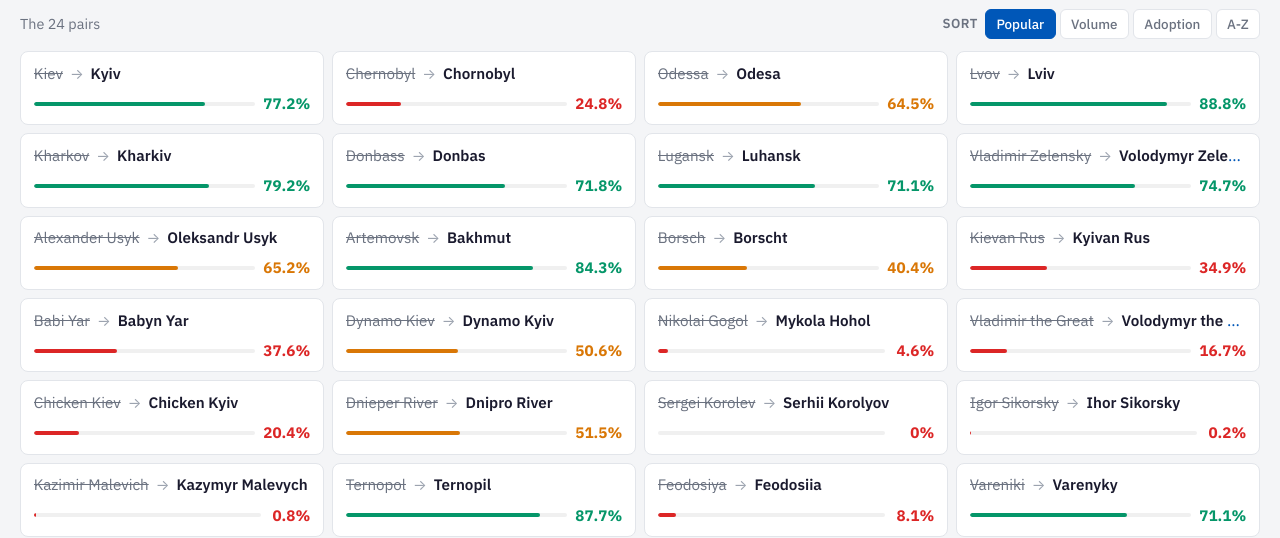
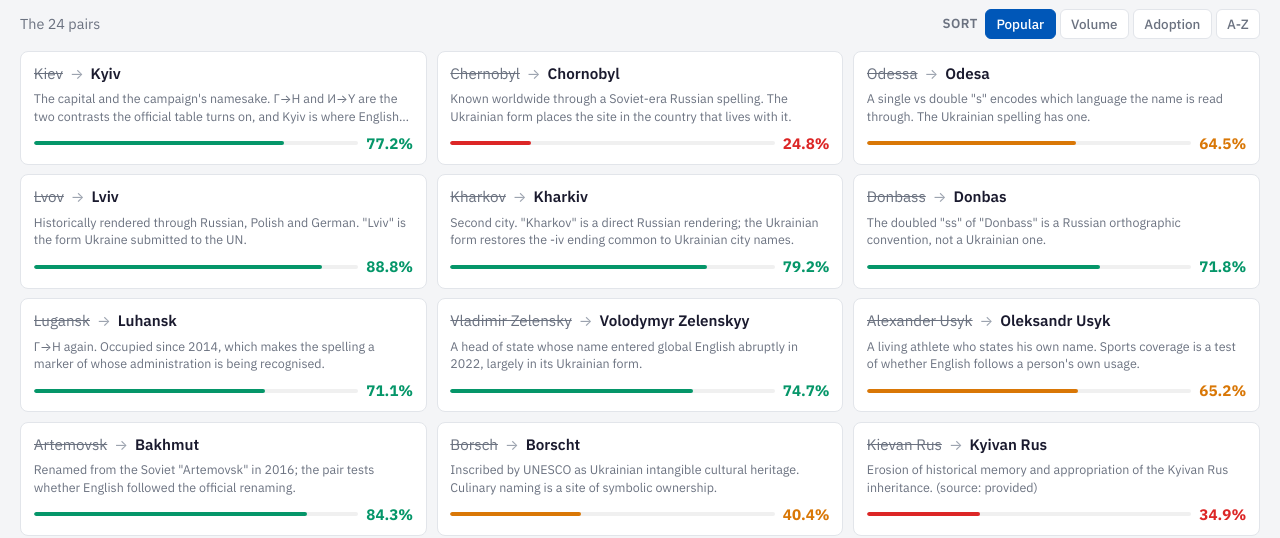
Before and after one commit to IvanDobrovolsky/kyivnotkiev, an Astro site in the folder site/: page / in a window 1280 px wide. Shown: the part 277-815 px from the top of the page. Built offline with nearby package versions, Linux system fonts and the light colour scheme; Astro itself is replaced by a stand-in of ours.

Commit message:
feat(site): pair grid 3-wide with per-pair significance line on cards

```diff
--- a/site/src/components/PairCard.astro
+++ b/site/src/components/PairCard.astro
@@ -9,6 +9,7 @@ interface Props {
   adoption: number;
   total: number | string;
   popularRank?: number;
+  significance?: string;
 }
 
 function adoptionColor(pct: number) {
@@ -17,7 +18,7 @@ function adoptionColor(pct: number) {
   return 'var(--red)';
 }
 
-const { slug, russian, ukrainian, adoption, total, popularRank = 999 } = Astro.props;
+const { slug, russian, ukrainian, adoption, total, popularRank = 999, significance = '' } = Astro.props;
 const pct = adoption || 0;
 const color = adoptionColor(pct);
 ---
@@ -33,6 +34,7 @@ const color = adoptionColor(pct);
     <span class="pair-arrow">&rarr;</span>
     <span class="pair-new">{ukrainian}</span>
   </div>
+  {significance && <div class="pair-card-why" title={significance}>{significance}</div>}
   <div class="pair-card-row">
     <div class="pair-card-bar">
       <div class="pair-card-bar-fill" style={`width:${Math.min(pct, 100)}%; background:${color};`}></div>
@@ -65,6 +67,17 @@ const color = adoptionColor(pct);
     white-space: nowrap;
     overflow: hidden;
     text-overflow: ellipsis;
+  }
+  .pair-card-why {
+    font-size: 0.78rem;
+    color: var(--text-muted);
+    line-height: 1.4;
+    margin-top: 0.3rem;
+    display: -webkit-box;
+    -webkit-line-clamp: 2;
+    -webkit-box-orient: vertical;
+    overflow: hidden;
+    min-height: 2.2em;
   }
   .pair-card-row {
     display: flex;
--- a/site/src/pages/index.astro
+++ b/site/src/pages/index.astro
@@ -3,6 +3,7 @@ import Base from '../layouts/Base.astro';
 import PairCard from '../components/PairCard.astro';
 import m from '../data/manifest.json';
 import icons from '../data/source_icons.json';
+import pairsMeta from '../data/pairs_meta.json';
 
 function fmtBig(n: string | number) {
   const v = typeof n === 'string' ? parseInt(n) : n;
@@ -14,6 +15,7 @@ function fmtBig(n: string | number) {
 
 // Popular order: flagship cities first, then by volume
 const popularOrder = ['kyiv', 'chornobyl', 'odesa', 'lviv', 'kharkiv', 'donbas', 'luhansk', 'dnipro', 'zaporizhzhia', 'volodymyr-zelenskyy', 'oleksandr-usyk', 'bakhmut'];
+const sigBySlug: Record<string, string> = Object.fromEntries((pairsMeta as any[]).map((p: any) => [p.slug, p.significance || '']));
 const allPairs = m.pairs.filter((p: any) => !p.is_control);
 const pairs = [
   ...popularOrder.map(s => allPairs.find((p: any) => p.slug === s)).filter(Boolean),
@@ -110,6 +112,7 @@ const pairs = [
       adoption={p.adoption || 0}
       total={p.total || 0}
       popularRank={i}
+      significance={sigBySlug[p.slug] || ''}
     />
   ))}
 </div>
--- a/site/src/styles/global.css
+++ b/site/src/styles/global.css
@@ -128,7 +128,8 @@ a:hover { text-decoration: underline; }
 .grid-3 { display: grid; grid-template-columns: repeat(3, 1fr); gap: var(--space-md); }
 .grid-4 { display: grid; grid-template-columns: repeat(4, 1fr); gap: var(--space-md); }
 .grid-5 { display: grid; grid-template-columns: repeat(5, 1fr); gap: 3px; }
-.grid-auto { display: grid; grid-template-columns: repeat(auto-fill, minmax(280px, 1fr)); gap: 0.5rem; }
+.grid-auto { display: grid; grid-template-columns: repeat(3, 1fr); gap: 0.6rem; }
+@media (max-width: 900px) { .grid-auto { grid-template-columns: repeat(2, 1fr); } }
 
 .flex { display: flex; }
 .flex-col { flex-direction: column; }
```
